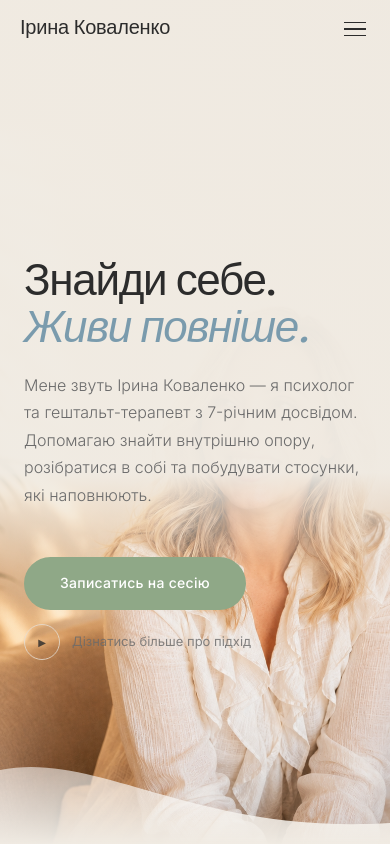
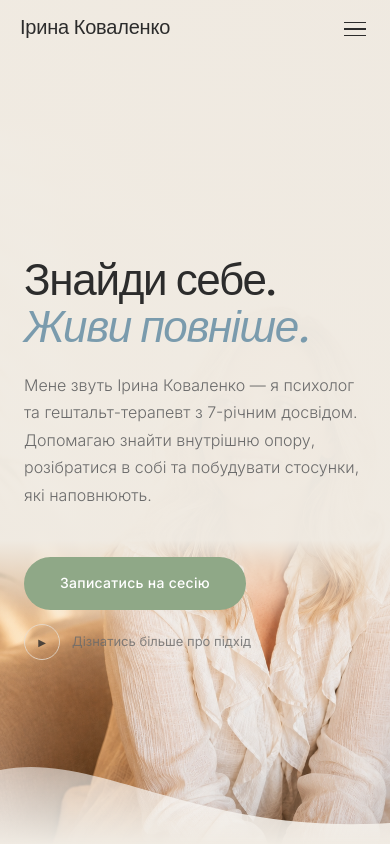
Before and after one commit to danylonahorniuk/psychologist-landing, a Next.js app: page / in a window 390 px wide. Shown: the top 844 px of the page. Built offline with nearby package versions, Linux system fonts and the light colour scheme.

Commit message:
fix: mobile hero gradient 64% opaque, remove duplicate hero-text-col rule

```diff
--- a/app/globals.css
+++ b/app/globals.css
@@ -284,12 +284,11 @@ body {
 @media (max-width: 900px) {
   .hero-grid { grid-template-columns: 1fr; min-height: 100svh; }
   .hero-photo-col { display: none; }
-  .hero-text-col { padding: 120px 24px 60px !important; }
+  .hero-text-col { padding: 80px 24px 12px !important; }
   .hero-cta-row { flex-direction: column; align-items: flex-start; gap: 14px; }
-  .hero-gradient { background: linear-gradient(to bottom, rgba(240,235,227,0.98) 0%, rgba(240,235,227,0.98) 56%, rgba(240,235,227,0.2) 68%, transparent 76%) !important; }
+  .hero-gradient { background: linear-gradient(to bottom, rgba(240,235,227,0.98) 0%, rgba(240,235,227,0.98) 64%, rgba(240,235,227,0.15) 74%, transparent 82%) !important; }
   .hero-img-mobile { display: block !important; }
   .hero-img-desktop { display: none !important; }
-  .hero-text-col { padding: 80px 24px 12px !important; }
 }
 
 /* Section padding */
```
